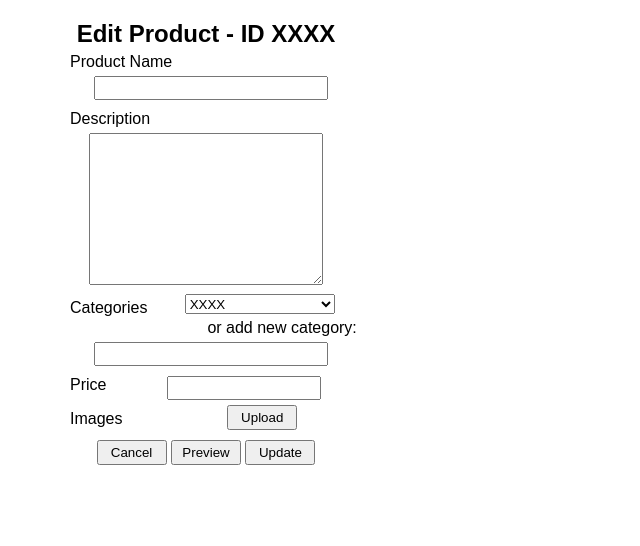
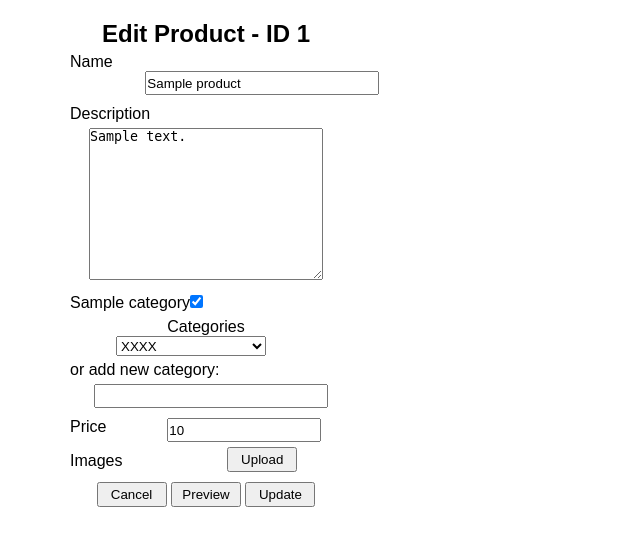
Before and after one commit to daybeth/ecommerce, a CodeIgniter app: the page made by application/views/edit_product.php in a window 1280 px wide. Shown: the top 546 px of the page, without its empty margins (0-640 px from the left). Run offline with CodeIgniter, Linux system fonts and the light colour scheme; tables that the repository leaves empty or names only in its code hold one stand-in row (values such as "Sample post"); the template is opened without the code that fills it: most values are stand-ins (such as "Sample title", 1, 10 or a date in 2020).

Commit message:
added checkbox functionality

```diff
--- a/application/controllers/Users.php
+++ b/application/controllers/Users.php
@@ -55,7 +55,7 @@ class Users extends CI_Controller{
 		$result = $this->User->admincheck($this->input->post());
 		if($result == "Access Denied")
 		{
-			$this->session->set_flashdata("errors", $result);
+			$this->session->set_flashdata("errors", "Access Denied");
 			redirect("/users/admin");
 		}
 		else
--- a/application/views/adminlogin.php
+++ b/application/views/adminlogin.php
@@ -4,11 +4,11 @@
 	<title>Admin Login</title>
 </head>
 <body>
+<?php if($this->session->flashdata("errors")) echo $this->session->flashdata("errors") ?>
 	<form action="/users/admincheck" method="post">
 		Email: <input type="test" name="email">
 		Password: <input type="password" name="password">
 		<input type="submit" value="Login">
 	</form>
-<?= $this->session->flashdata("errors"); ?>
 </body>
 </html>
--- a/application/views/edit_product.php
+++ b/application/views/edit_product.php
@@ -7,20 +7,37 @@
 </head>
 <body>
 	<div id="edit_product">
-		<h2>Edit Product - ID XXXX</h2>
-		<form action="/products/edit_product" method="post">
-			<label for="name">Product Name</label><br>
-			<input type="text" name="name" id="name" class="input"><br>
+		<h2>Edit Product - ID <?= $product['id'] ?></h2>
+		<form action="/products/update_product_by_id/<?= $product['id'] ?>" method="post">
+			<label for="name">Name</label><br>
+			<input type="text" name="name" id="name" class="input" value="<?= $product['name'] ?>"><br>
 			<label for="description">Description</label><br>
-			<textarea name="description" id="description" cols="27" rows="10"></textarea><br>
-			<label for="categories">Categories</label>
+			<textarea name="description" id="description" cols="27" rows="10"><?= $product['description'] ?></textarea><br>
+<?php 		$counter=0;
+			foreach($categories as $category){
+				if($counter==3){ ?>
+				<br>
+<?php  		}
+				if($category['Product_id']){
+?>
+			<label for="<?= $category['category_name'] ?>"> <?= $category['category_name'] ?><input type="checkbox" name="product_categories[]" value="<?= $category['id'] ?>" checked>
+			</label>
+<?php 			}
+				else{
+?>
+			<label for="<?= $category['category_name'] ?>"> <?= $category['category_name'] ?><input type="checkbox" name="product_categories[]" value="<?= $category['id'] ?>">
+<?php				} ?>
+<?php 			$counter++;
+			} ?>
+			<br>
+			<p id="categorieslabel">Categories</p>
 			<select name="categories" id="categories">
 				<option value="XXXX">XXXX</option>
 			</select><br>
 			<label for="new_category">or add new category:</label><br>
 			<input type="text" name="new_category" id="new_category" class="input"><br>
 			<label for="price">Price</label>
-			<input type="float" name="price"  id="price" class="input"><br>
+			<input type="float" name="price"  id="price" class="input" value="<?=$product['price']?>"><br>
 			<label for="images">Images</label>
 			<input type="submit" value="Upload" name="upload" class="button"><br>
 			<input type="submit" value="Cancel" name="cancel" class="button">
--- a/application/views/show_order.php
+++ b/application/views/show_order.php
@@ -32,7 +32,7 @@
 						<td><?= $qty["Product_id"] ?></td>
 						<td><?= $qty["name"] ?></td>
 						<td>$<?= $qty["price"] ?></td>
-						<td><?= $qty["Product_quantity"] ?></td>
+						<td><?= $qty["product_quantity"] ?></td>
 						<td><?= $order["id"] ?></td>
 					</tr>
 <?php
--- a/assets/stylesheets/edit_product.css
+++ b/assets/stylesheets/edit_product.css
@@ -16,6 +16,9 @@ body{
     margin-left:10px;
     height: 20px;
     width: 230px;
+}
+#categorieslabel{
+	clear: both;
 }
 textarea{
 	margin: 5px 0px 5px;
```
Also changed, not shown: application/controllers/Products.php (+11 -1 lines), application/models/Product.php (+18 -0 lines).
